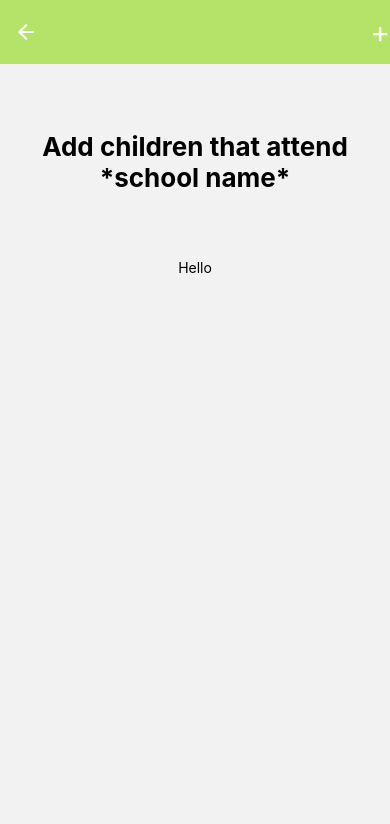
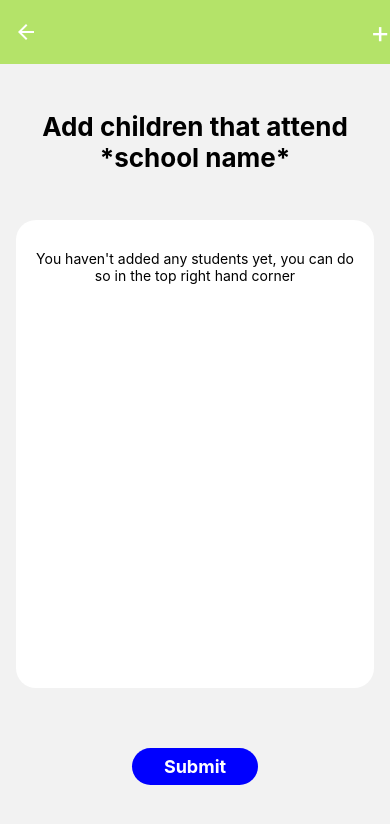
Before and after one commit to AnilDuri/my-school-app, a React Native app: screen /registerChild in a window 390 px wide. Shown: the top 824 px of the page. Built offline with nearby package versions, Linux system fonts and the light colour scheme.

Commit message:
set scaffold layout for register child screen

```diff
--- a/screens/RegisterChildScreen.js
+++ b/screens/RegisterChildScreen.js
@@ -1,7 +1,11 @@
-import React, { useLayoutEffect } from 'react'
-import { Button, Pressable, SafeAreaView, StyleSheet, Text, View } from 'react-native'
+import React, { useLayoutEffect, useState } from 'react'
+import { Modal, Pressable, SafeAreaView, StyleSheet, Text, TextInput, View } from 'react-native'
 
 const RegisterChildScreen = ({ navigation }) => {
+    const [modalVisible, setModalVisible] = useState(false);
+    const [firstName, setFirstName] = useState();
+    const [lastName, setLastName] = useState();
+    const [yearGroup, setYearGroup] = useState();
 
     useLayoutEffect(() => {
         navigation.setOptions({
@@ -12,7 +16,7 @@
                 backgroundColor: '#b4e369'
             },
             headerRight: () => (
-                <Pressable onPress={() => alert('This is a button!')}>
+                <Pressable onPress={() => setModalVisible(true)}>
                     <Text style={styles.headerButton}>+</Text>
                 </Pressable>
             ),
@@ -24,10 +28,60 @@
                 <View style={styles.titleContainer}>
                     <Text style={styles.title}>Add children that attend *school name*</Text>
                 </View>
-                <View style={styles.inputContainer}>
-                    <Text>Hello</Text>
+                <View style={styles.registeredStudentContainer}>
+                    <View style={styles.listContainer}>
+                        <Text style={{ textAlign: 'center' }}>You haven't added any students yet, you can do so in the top right hand corner</Text>
+                    </View>
+                </View>
+                <View style={styles.actionContainer}>
+                    <Pressable onPress={() => navigation.navigate('registerChild')} style={styles.button}>
+                        <Text style={styles.buttonText}>
+                            Submit
+                        </Text>
+                    </Pressable>
                 </View>
             </View>
+            <Modal
+                animationType="slide"
+                presentationStyle='overFullScreen'
+                transparent={true}
+                visible={modalVisible}
+                onRequestClose={() => {
+                    Alert.alert("Modal has been closed.");
+                    setModalVisible(!modalVisible);
+                }}
+            >
+                <View style={styles.centeredView}>
+                    <View style={styles.modalView}>
+                        <View style={styles.registerContainer}>
+                            <TextInput
+                                style={styles.input}
+                                placeholder="First Name"
+                                onChangeText={setFirstName}
+                                value={firstName}
+                            />
+                            <TextInput
+                                style={styles.input}
+                                placeholder="Last Name"
+                                onChangeText={setLastName}
+                                value={lastName}
+                            />
+                            <TextInput
+                                style={styles.input}
+                                placeholder="Year Group"
+                                onChangeText={setYearGroup}
+                                value={yearGroup}
+                            />
+                        </View>
+                        <Pressable
+                            style={[styles.button, styles.buttonClose]}
+                            onPress={() => setModalVisible(!modalVisible)}
+                        >
+                            <Text style={styles.textStyle}>Add Student</Text>
+                        </Pressable>
+                    </View>
+                </View>
+            </Modal>
         </SafeAreaView>
     )
 }
@@ -57,10 +111,96 @@
         fontWeight: 'bold',
         textAlign: 'center'
     },
-    inputContainer: {
+    registeredStudentContainer: {
         flex: 3,
         justifyContent: 'flex-start',
         alignItems: 'center',
-        marginHorizontal: 8
+        marginHorizontal: 16
+    },
+    actionContainer: {
+        flex: 1,
+        justifyContent: 'center',
+        alignItems: 'center',
+    },
+    centeredView: {
+        backgroundColor: 'rgba(220,220,200,0.8)',
+        flex: 1,
+        justifyContent: "center",
+        alignItems: "center",
+    },
+    modalView: {
+        alignSelf: 'stretch',
+        marginHorizontal: 30,
+        backgroundColor: "lightgrey",
+        borderRadius: 20,
+        paddingVertical: 20,
+        paddingHorizontal: 10,
+        alignItems: "center",
+        shadowColor: "#000",
+        shadowOffset: {
+            width: 0,
+            height: 2
+        },
+        shadowOpacity: 0.25,
+        shadowRadius: 4,
+        elevation: 5
+    },
+    button: {
+        borderRadius: 20,
+        padding: 10,
+        elevation: 2
+    },
+    buttonOpen: {
+        backgroundColor: "#F194FF",
+    },
+    buttonClose: {
+        backgroundColor: "#2196F3",
+    },
+    textStyle: {
+        color: "white",
+        fontWeight: "bold",
+        textAlign: "center"
+    },
+    modalText: {
+        marginBottom: 15,
+        textAlign: "center"
+    },
+    registerContainer: {
+        alignSelf: 'stretch'
+    },
+    input: {
+        alignSelf: 'stretch',
+        marginVertical: 8,
+        paddingHorizontal: 8,
+        paddingVertical: 16,
+        fontSize: 16,
+        backgroundColor: 'white',
+        borderRadius: 16
+    },
+    listContainer: {
+        flex: 1,
+        alignSelf: 'stretch',
+        backgroundColor: 'white',
+        borderRadius: 20,
+        justifyContent: 'flex-start',
+        alignItems: 'center',
+        paddingHorizontal: 20,
+        paddingVertical: 30
+    },
+    button: {
+        borderRadius: 30,
+        overflow: 'hidden',
+        paddingHorizontal: 32,
+        paddingVertical: 8,
+        justifyContent: 'center',
+        alignItems: 'center',
+        marginVertical: 8,
+        backgroundColor: 'blue'
+    },
+    buttonText: {
+        borderRadius: 30,
+        color: '#FFFFFF',
+        fontSize: 18,
+        fontWeight: 'bold'
     },
 })
```
